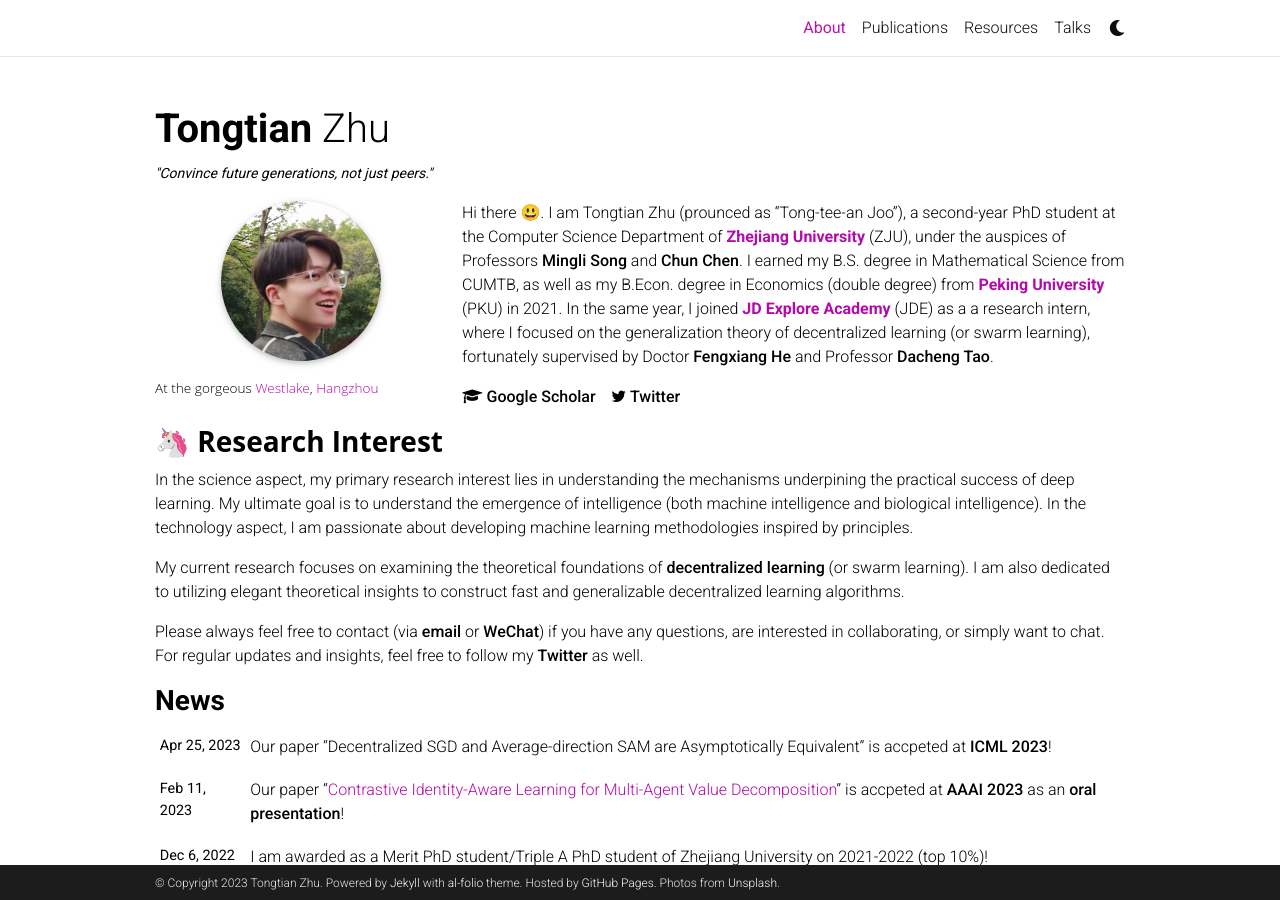
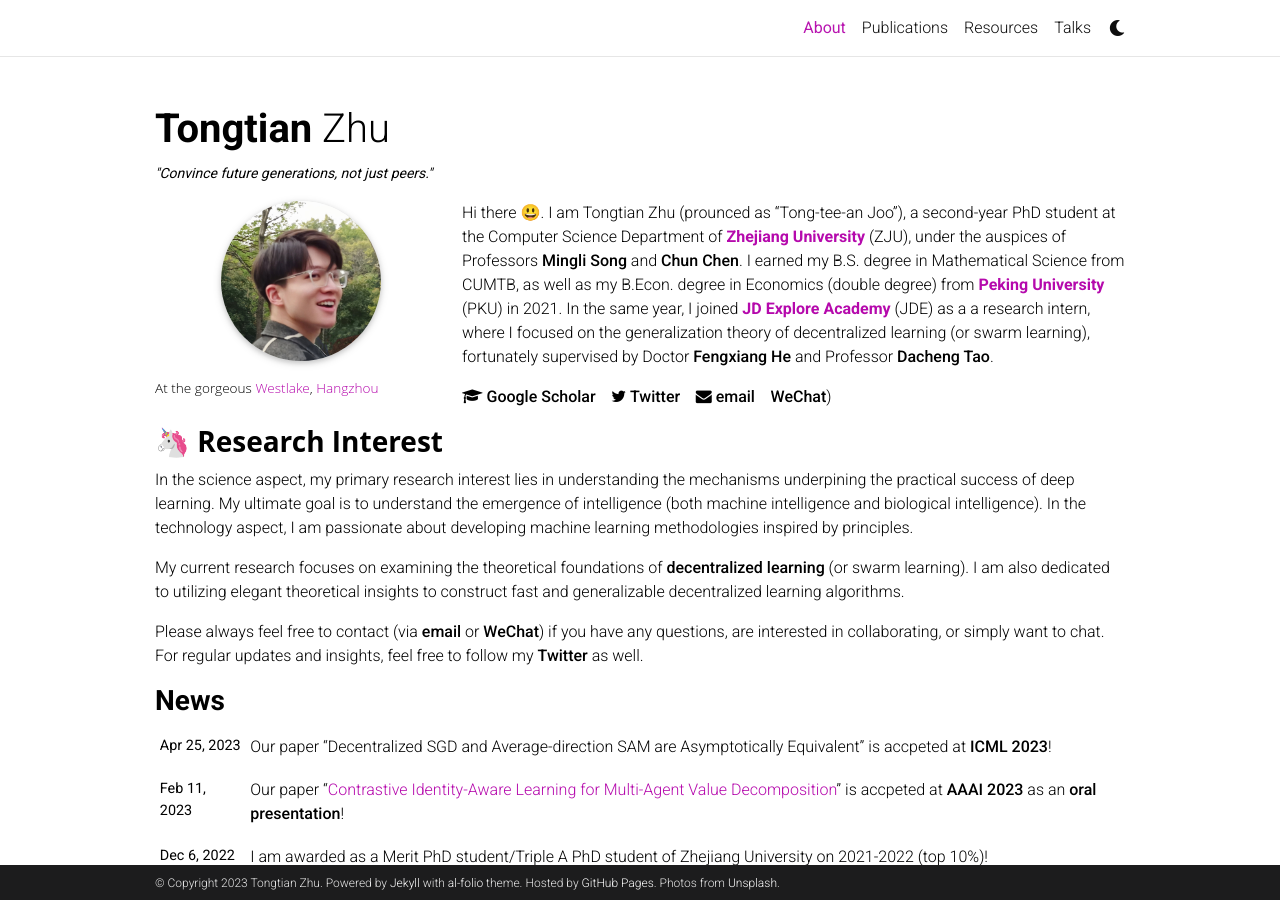
Before and after one commit to Raiden-Zhu/Raiden-Zhu.github.io, a Jekyll site: the page built from _pages/about.md, in a window 1280 px wide and 900 px high. Built offline with Jekyll 4.4.1, drawn with Linux system fonts in a browser that asks for light colours; full-size pictures stand in for the smaller copies a plugin makes; comment, search, counter and statistics services are not loaded; a style sheet for code colours, icons or effects is not loaded.

Commit message:
Update about.md

```diff
--- a/_pages/about.md
+++ b/_pages/about.md
@@ -20,7 +20,7 @@
 
 Hi there 😃. I am Tongtian Zhu (prounced as "Tong-tee-an Joo"), a second-year PhD student at the Computer Science Department of [<span style="font-weight: bold; color: #B509AC;">Zhejiang University</span>](https://www.zju.edu.cn/english/) (ZJU), under the auspices of Professors [**Mingli Song**](https://person.zju.edu.cn/en/msong) and [**Chun Chen**](https://person.zju.edu.cn/en/0082004). I earned my B.S. degree in Mathematical Science from CUMTB, as well as my B.Econ. degree in Economics (double degree) from [<span style="font-weight: bold; color: #B509AC;">Peking University</span>](https://english.pku.edu.cn/) (PKU) in 2021. In the same year, I joined [<span style="font-weight: bold; color: #B509AC;">JD Explore Academy</span>](https://corporate.jd.com/) (JDE) as a a research intern, where I focused on the generalization theory of decentralized learning (or swarm learning), fortunately supervised by Doctor [**Fengxiang He**](https://fengxianghe.github.io/) and Professor [**Dacheng Tao**](https://www.sydney.edu.au/engineering/about/our-people/academic-staff/dacheng-tao.html).
 
-<i class="fa fa-graduation-cap"></i> [**Google Scholar**](https://scholar.google.com/citations?user=QvBDUsIAAAAJ&hl=zh-CN]) &nbsp;&nbsp; <i class="fa fa-twitter"></i> [**Twitter**](https://twitter.com/Raiden13238619//)
+<i class="fa fa-graduation-cap"></i> [**Google Scholar**](https://scholar.google.com/citations?user=QvBDUsIAAAAJ&hl=zh-CN]) &nbsp;&nbsp; <i class="fa fa-twitter"></i> [**Twitter**](https://twitter.com/Raiden13238619//) &nbsp;&nbsp; <i class="fa fa-envelope"></i> [**email**](mailto:raiden@zju.edu.cn) &nbsp;&nbsp; [**WeChat**](https://raw.githubusercontent.com/Raiden-Zhu/Raiden-Zhu.github.io/master/assets/img/WeChat_QR_code.jpg))
 
 <!-- <br/><br/> -->
 
```
